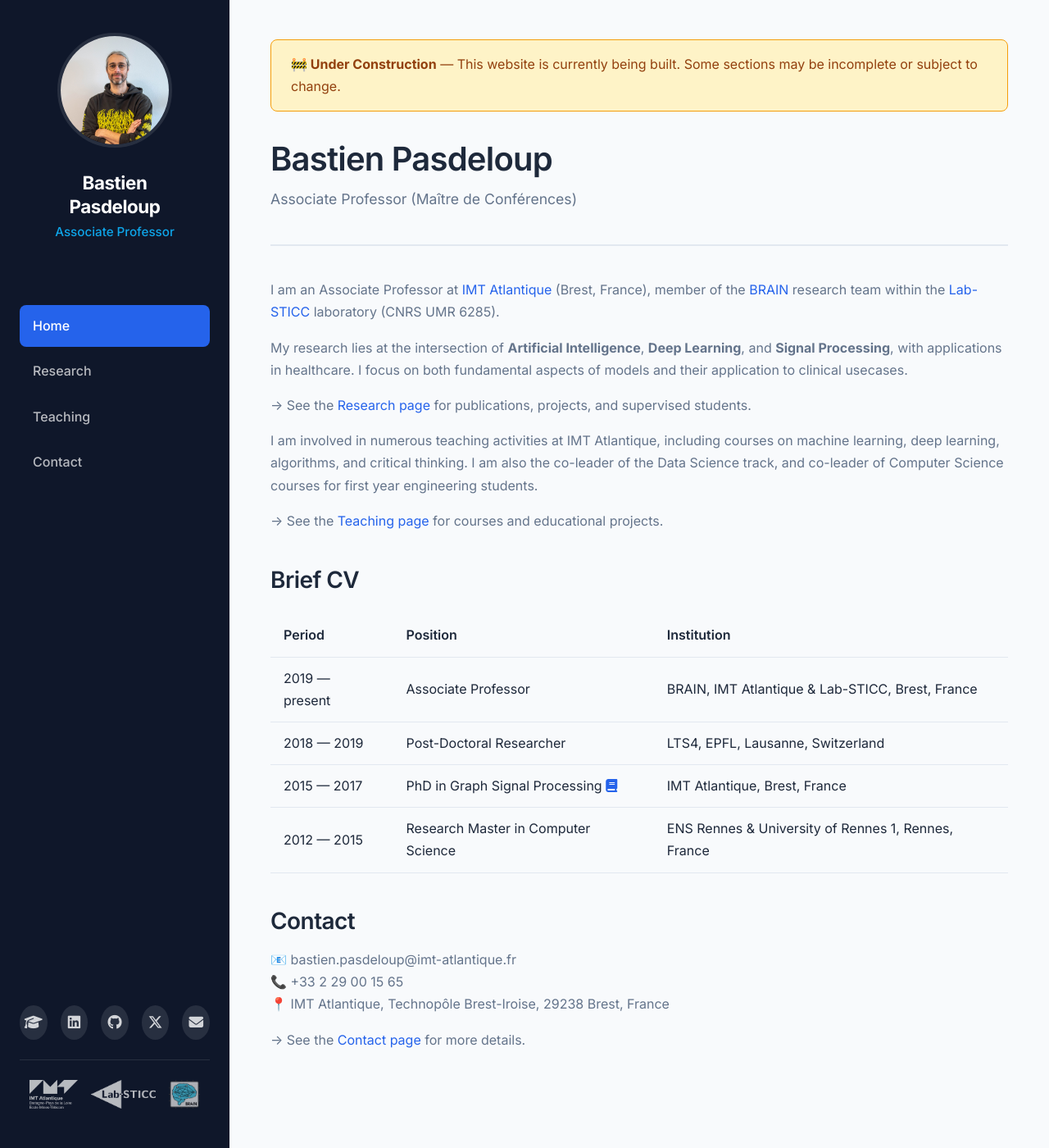
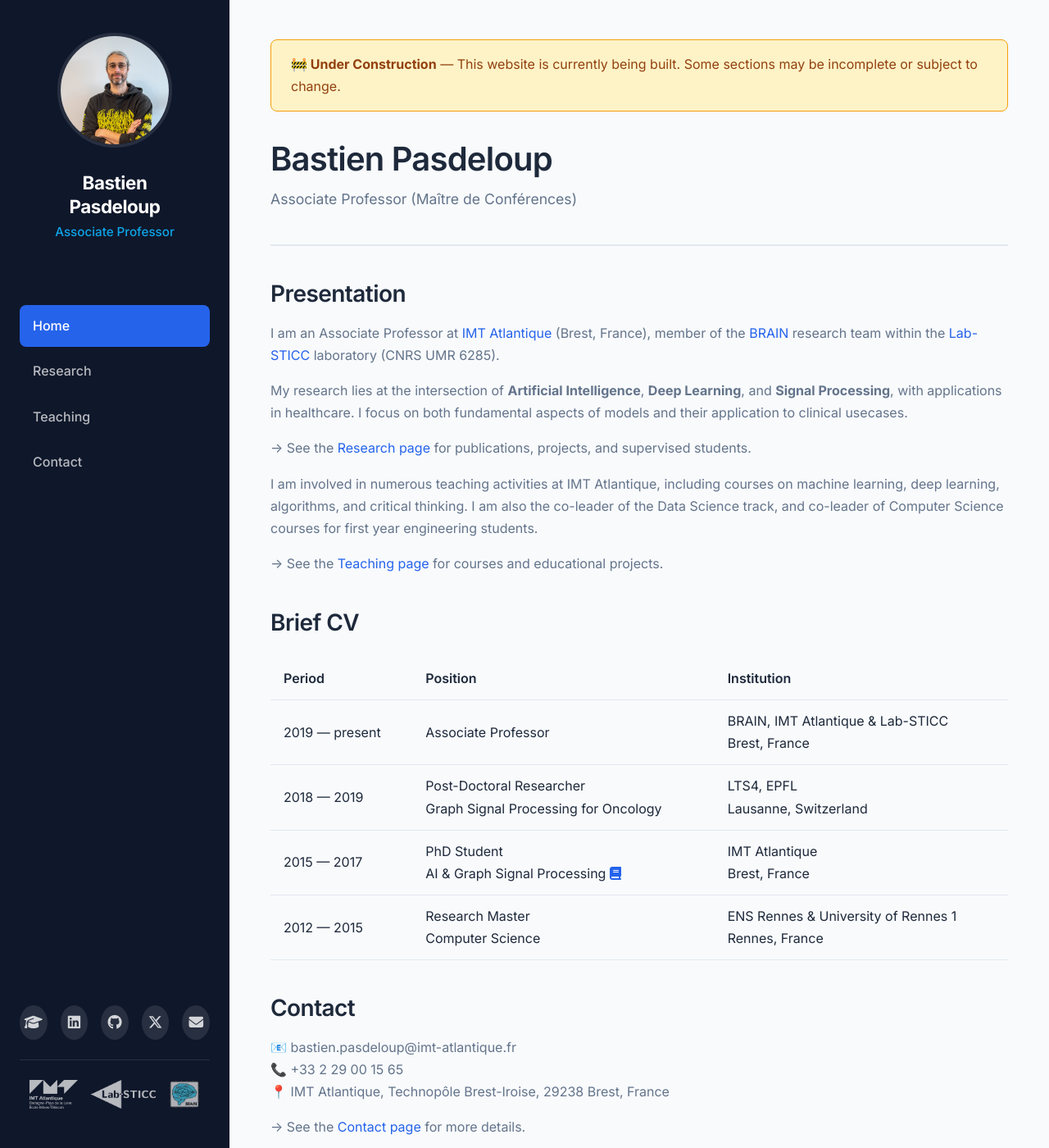
Before and after one commit to BastienPasdeloup/BastienPasdeloup.github.io, a Jekyll site: the page built from index.md, in a window 1280 px wide and 1400 px high. Shown: the whole window at 82% size. Built offline with Jekyll 4.4.1, drawn with Linux system fonts in a browser that asks for light colours.

```diff
--- a/index.md
+++ b/index.md
@@ -11,6 +11,8 @@ title: Home
   <h1>Bastien Pasdeloup</h1>
   <p class="subtitle">Associate Professor (Maître de Conférences)</p>
 </div>
+
+## Presentation
 
 I am an Associate Professor at [IMT Atlantique](https://www.imt-atlantique.fr/) (Brest, France), member of the [BRAIN](https://www.imt-atlantique.fr/fr/recherche-innovation/equipe/brain) research team within the [Lab-STICC](https://labsticc.fr/) laboratory (CNRS UMR 6285).
 
@@ -26,10 +28,10 @@ I am involved in numerous teaching activities at IMT Atlantique, including cours
 
 | Period | Position | Institution |
 |--------|----------|-------------|
-| 2019 — present | Associate Professor | BRAIN, IMT Atlantique & Lab-STICC, Brest, France |
-| 2018 — 2019 | Post-Doctoral Researcher | LTS4, EPFL, Lausanne, Switzerland |
-| 2015 — 2017 | PhD in Graph Signal Processing [<i class="fas fa-book"></i>](https://theses.hal.science/tel-01708824) | IMT Atlantique, Brest, France |
-| 2012 — 2015 | Research Master in Computer Science | ENS Rennes & University of Rennes 1, Rennes, France |
+| 2019 — present | Associate Professor | BRAIN, IMT Atlantique & Lab-STICC<br />Brest, France |
+| 2018 — 2019 | Post-Doctoral Researcher<br />Graph Signal Processing for Oncology | LTS4, EPFL<br />Lausanne, Switzerland |
+| 2015 — 2017 | PhD Student<br />AI & Graph Signal Processing [<i class="fas fa-book"></i>](https://theses.hal.science/tel-01708824) | IMT Atlantique<br />Brest, France |
+| 2012 — 2015 | Research Master<br />Computer Science | ENS Rennes & University of Rennes 1<br />Rennes, France |
 
 ## Contact
 
```
Also changed, not shown: teaching.md (+5 -45 lines), assets/img/pyrat_logo.png (added).
